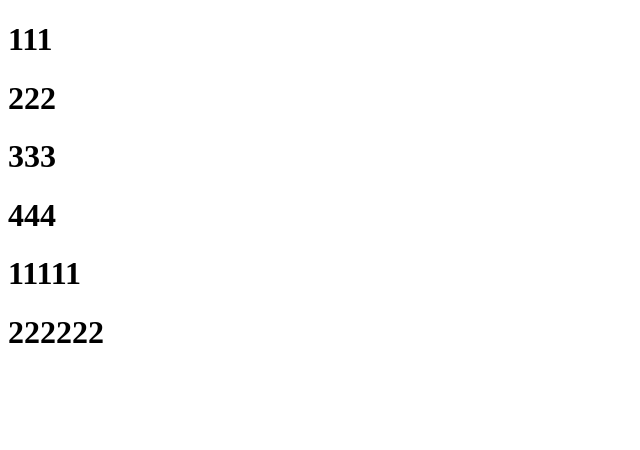
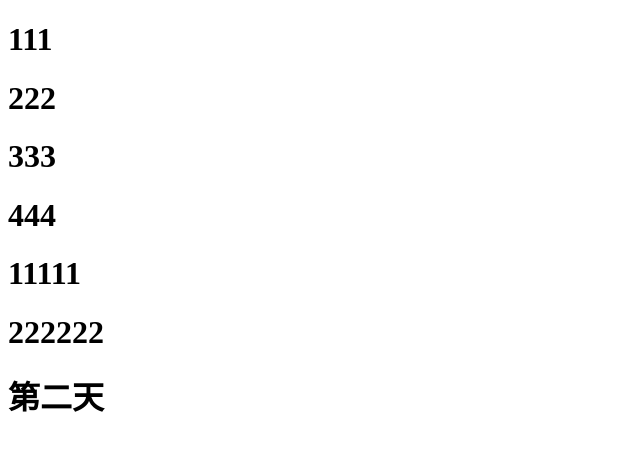
Before and after one commit to LMYWQ/lmy, a plain HTML site: page index.html in a window 1280 px wide. Shown: the whole page, without its empty margins (0-640 px from the left). Drawn offline with Linux system fonts and the light colour scheme.

Commit message:
'第二天第一次'

```diff
--- a/index.html
+++ b/index.html
@@ -15,6 +15,7 @@
     <h1>444</h1>
     <h1>11111</h1>
     <h1>222222</h1>
+    <h1>第二天</h1>
 </body>
 
 </html>
```
